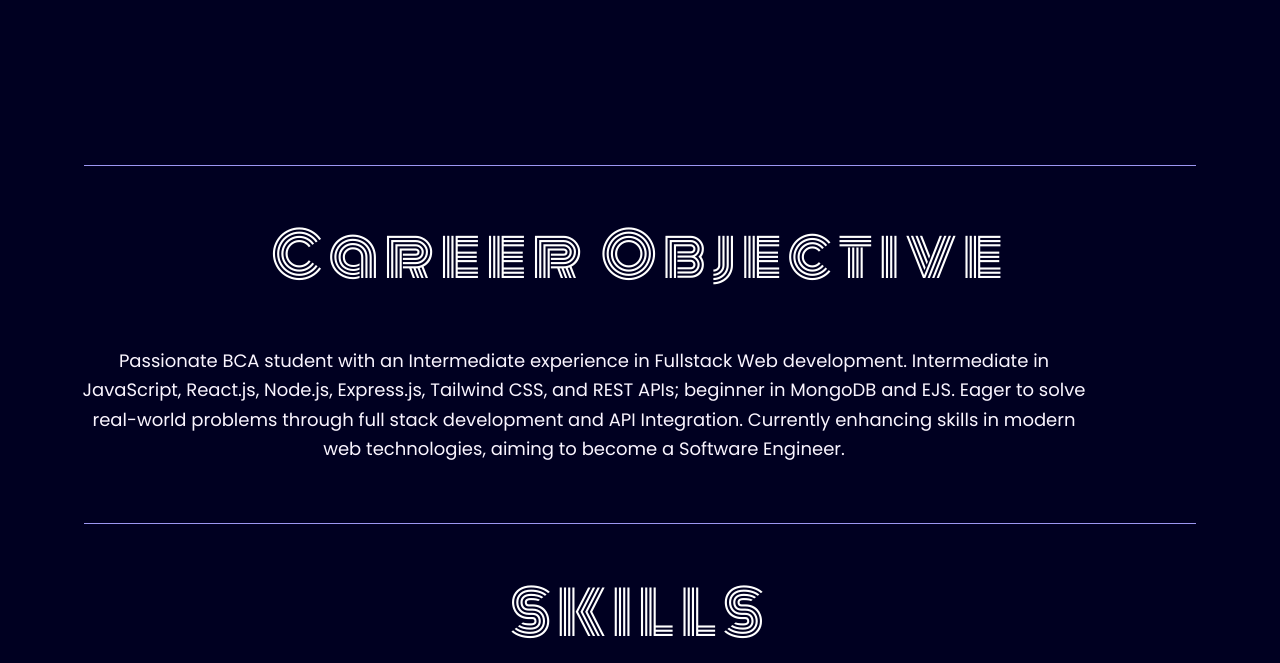
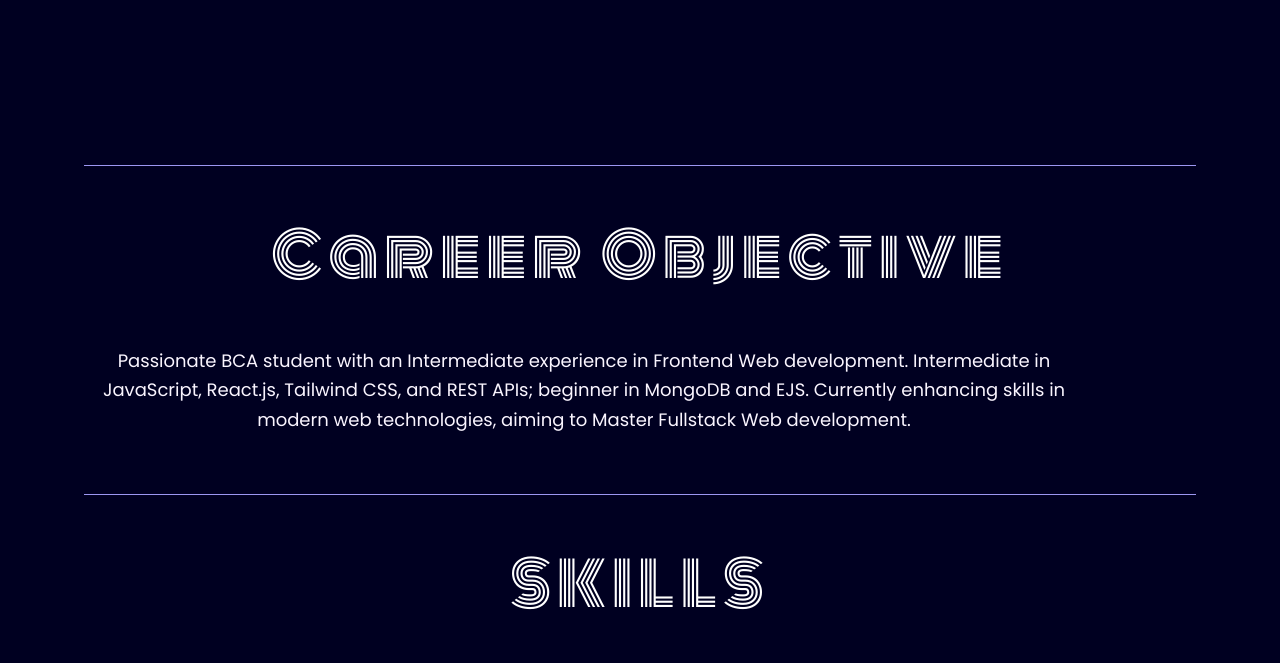
Before and after one commit to faisalzGIT/portfolio-website, a website: page index.html in a window 1280 px wide. Shown: the part 635-1298 px from the top of the page. Drawn offline with nearby package versions, Linux system fonts and the light colour scheme; a web font is replaced by a local one.

Commit message:
Updates/Changes

```diff
--- a/index.html
+++ b/index.html
@@ -91,10 +91,9 @@
                 <h2 class="text-2xl md:text-6xl w-fit font-bold text-white tracking-widest pb-7 text-center monoton-regular mb-0 md:mb-8 m-auto">Career
                     Objective</h2>
                 <p class="text-purple-50 text-[14px] w-[90vw] md:w-[90%] md:text-lg leading-relaxed text-center">
-                    Passionate BCA student with an Intermediate experience in Fullstack Web development. Intermediate in
-                    JavaScript, React.js, Node.js, Express.js, Tailwind CSS, and REST APIs; beginner in MongoDB and EJS.
-                    Eager to solve real-world problems through full stack development and API Integration. Currently
-                    enhancing skills in modern web technologies, aiming to become a Software Engineer.
+                    Passionate BCA student with an Intermediate experience in Frontend Web development. Intermediate in
+                    JavaScript, React.js, Tailwind CSS, and REST APIs; beginner in MongoDB and EJS.
+                    Currently enhancing skills in modern web technologies, aiming to Master Fullstack Web development.
                 </p>
 
 
@@ -351,7 +350,7 @@ I'm always eager to learn, grow, and collaborate with others.
     <!-- Setup and start animation! -->
     <script>
         var typed = new Typed('#element', {
-            strings: ['Frontend developer.', ' backend developer.', ' Web developer.'],
+            strings: ['Frontend developer.', 'Learner'],
             typeSpeed: 50,
         });
     </script>
```
